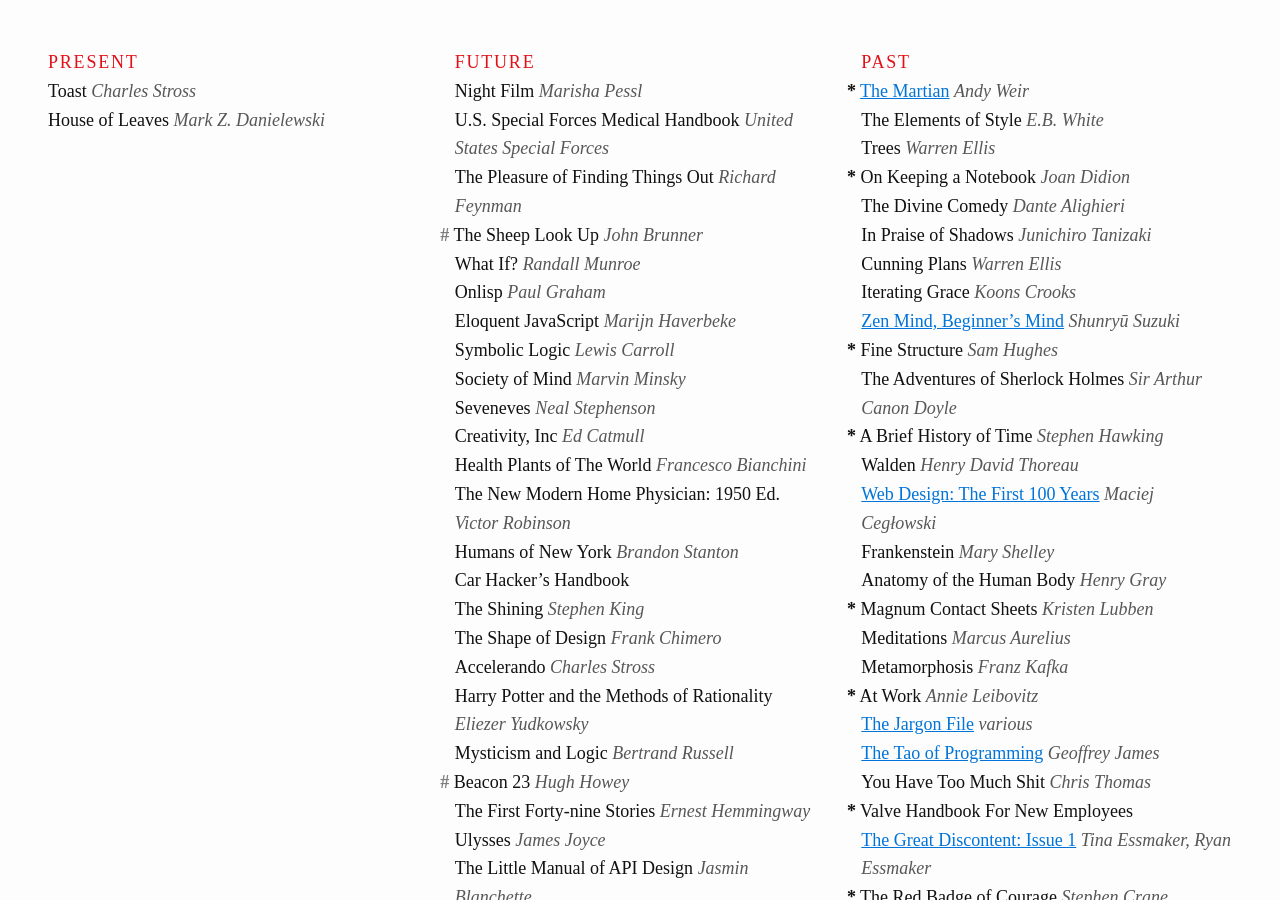
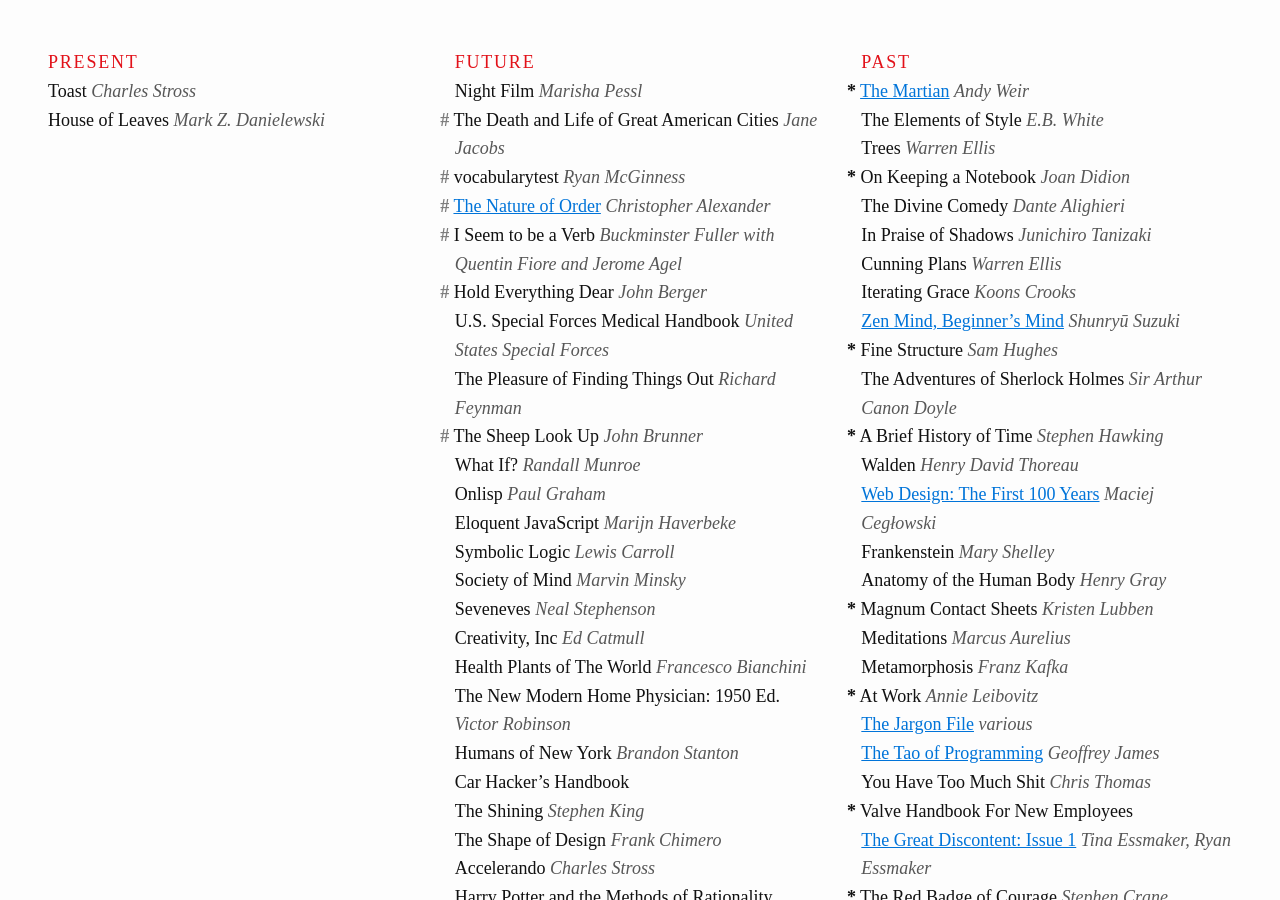
Before and after one commit to joshbeckman/andjosh.github.io, a Jekyll site: the page built from _lists/reading-lists.md, in a window 1280 px wide and 900 px high. Built offline with Jekyll 4.4.1, drawn with Linux system fonts in a browser that asks for light colours; Markdown is read by kramdown in place of the engine named in the settings.

Commit message:
More book wants

```diff
--- a/_lists/reading-lists.md
+++ b/_lists/reading-lists.md
@@ -10,6 +10,11 @@
 <!--two items:-->
 
 - Night Film _Marisha Pessl_
+- __#__ The Death and Life of Great American Cities _Jane Jacobs_
+- __#__ vocabularytest _Ryan McGinness_
+- __#__ [The Nature of Order](http://www.natureoforder.com/) _Christopher Alexander_
+- __#__ I Seem to be a Verb _Buckminster Fuller with Quentin Fiore and Jerome Agel_
+- __#__ Hold Everything Dear _John Berger_
 - U.S. Special Forces Medical Handbook _United States Special Forces_
 - The Pleasure of Finding Things Out _Richard Feynman_
 - __#__ The Sheep Look Up _John Brunner_
```
